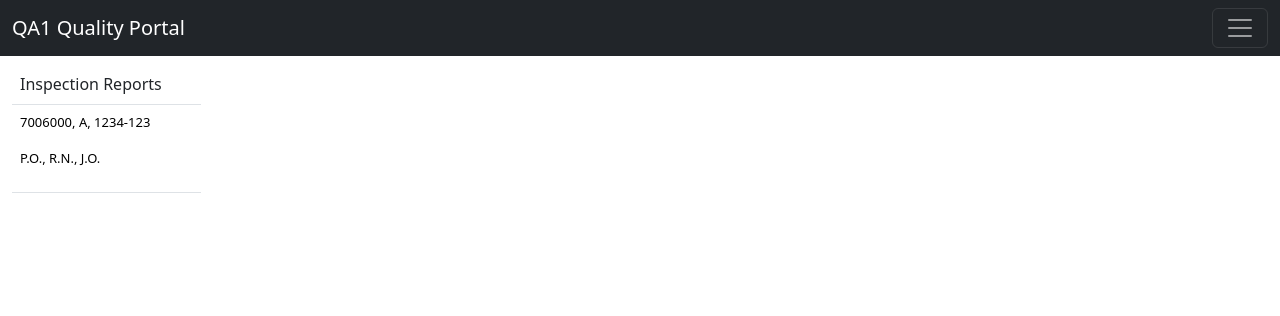
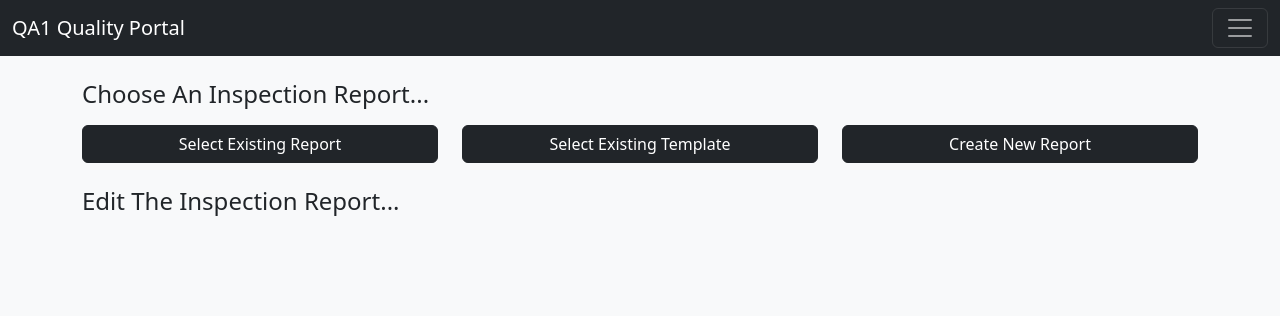
Before and after one commit to seneubauer/qc-modernization, a Flask app: page /data_entry in a window 1280 px wide. Shown: the top 316 px of the page. Run offline with Flask 2, Linux system fonts and the light colour scheme; parts of the project's set-up code (start-up, migrations or seed data) failed here and were passed over; some libraries are stand-ins or nearby versions.

Commit message:
reworked data entry

```diff
--- a/data_entry/app.py
+++ b/data_entry/app.py
@@ -4,7 +4,10 @@ from flask import Flask, render_template, send_from_directory
 # import dependencies for sqlalchemy
 from sqlalchemy.ext.automap import automap_base
 from sqlalchemy.orm import Session
-from sqlalchemy import create_engine
+from sqlalchemy import create_engine, and_, or_
+
+# import general dependencies
+import datetime
 
 # import confidential information
 from sys import path
@@ -50,6 +53,65 @@ app.config["SEND_FILE_MAX_AGE_DEFAULT"] = 0
 def data_entry_route():
     return render_template("data_entry.html")
 
+@app.route("/get_inspection_reports/<int:filter_type>/<string:filter_term>/<string:use_date_span>/<int:start_day>/<int:start_month>/<int:start_year>/<int:stop_day>/<int:stop_month>/<int:stop_year>/")
+def get_inspection_reports(filter_type:int, filter_term:str, use_date_span:str, start_day:int, start_month:int, start_year:int, stop_day:int, stop_month:int, stop_year:int):
+
+    # build the filtering dates
+    start_date = datetime.date(start_year, start_month, start_day)
+    stop_date = datetime.date(stop_year, stop_month, stop_day)
+
+    # define the output fields
+    output_arr = [
+        inspection_reports.id,
+        parts.drawing,
+        parts.revision,
+        parts.item,
+        inspection_reports.day_started,
+        inspection_reports.day_finished
+    ]
+
+    # open the database session
+    session = Session(engine)
+
+    # start the database query
+    results = session.query(*output_arr).join(parts, (parts.id == inspection_reports.part_id))
+
+    # add the date filtering
+    if use_date_span == "true":
+        results = results.filter(and_(inspection_reports.day_started >= start_date, inspection_reports.day_finished <= stop_date))
+
+    # add the drawing or item filtering
+    if filter_type == 1:
+        results = results.filter(parts.drawing.like(f"%{filter_term}%"))
+    elif filter_type == 2:
+        results = results.filter(parts.item.like(f"%{filter_term}%"))
+
+    # close the session
+    session.close()
+
+    # assemble the results
+    results_list = results.all()
+    output_data = []
+    if len(results_list) > 0:
+        for id, drawing, revision, item, started, finished, in results_list:
+            output_data.append({
+                "drawing": drawing,
+                "item_number": item,
+                "revision": revision.upper(),
+                "started": f"{started.month:02}/{started.day:02}/{started.year:04}",
+                "finished": f"{finished.month:02}/{finished.day:02}/{finished.year:04}"
+            })
+
+        return {
+            "status": "ok",
+            "response": output_data
+        }
+    else:
+        return {
+            "status": "not_ok",
+            "response": "error within the flask server or database query"
+        }
+
 # run the flask server
 if __name__ == "__main__":
     app.run(debug = True, port = 8000)
--- a/data_entry/data/inspection_reports.csv
+++ b/data_entry/data/inspection_reports.csv
@@ -1,3 +1,3 @@
 id,day_started,day_finished,job_order_id,disposition,part_id
-0,2023-01-01,2023-01-01,SEN0002345,pass,1
-1,2023-01-01,2023-01-01,SEN0004567,deviated,2
+0,2023-01-01,2023-01-05,SEN0002345,pass,1
+1,2023-01-06,2023-01-08,SEN0004567,deviated,2
--- a/data_entry/static/css/style.css
+++ b/data_entry/static/css/style.css
@@ -1,25 +1,7 @@
-.input-group-text {
-    width: 150px;
+#label_type_major {
+    width: 125px;
 }
 
-.ir_row {
-    padding: 0px;
+#existing_reports {
+    width: 600px;
 }
-
-.ir_row:hover {
-    background: lightgray;
-}
-
-.ir_row_item {
-    padding: 0px;
-    margin: 0px;
-    color: black;
-    text-decoration: none;
-    display: block;
-    font-size: small;
-}
-
-.ir_row_item:hover {
-    color: black;
-    cursor: pointer;
-}
--- /dev/null
+++ b/data_entry/static/js/data_entry.js
@@ -0,0 +1,90 @@
+// control definitions
+let existing_report_button = d3.select("#existing_report_button");
+let existing_report_table = d3.select("#existing_reports_table");
+let existing_report_filter_type = d3.select("#existing_report_filter_type");
+let existing_report_filter_term = d3.select("#existing_report_filter_term");
+let existing_report_filter_apply = d3.select("#existing_report_filter_apply");
+let existing_report_start_date = d3.select("#existing_report_start_date");
+let existing_report_stop_date = d3.select("#existing_report_stop_date");
+let existing_report_use_date = d3.select("#existing_report_use_date");
+
+// add events
+existing_report_button.on("click", update_existing_reports_panel);
+existing_report_filter_apply.on("click", update_existing_reports_panel);
+
+init();
+
+// initialization function
+function init()
+{
+    // set initial values
+    existing_report_start_date.property("value", "2023-01-01");
+    existing_report_stop_date.property("value", "2023-02-01");
+    existing_report_use_date.property("checked", false);
+}
+
+// update the existing reports panel
+function update_existing_reports_panel()
+{
+    // define the filter
+    let filter_type = existing_report_filter_type.property("value");
+    let filter_term = existing_report_filter_term.property("value");
+    let start_date = new Date(existing_report_start_date.property("value") + "T00:00:00");
+    let stop_date = new Date(existing_report_stop_date.property("value") + "T00:00:00");
+    let use_date = existing_report_use_date.property("checked");
+    let start_day = start_date.getDate();
+    let start_month = start_date.getMonth() + 1;
+    let start_year = start_date.getFullYear();
+    let stop_day = stop_date.getDate();
+    let stop_month = stop_date.getMonth() + 1;
+    let stop_year = stop_date.getFullYear();
+
+    // make sure the filter term is not null
+    if (filter_term == "") { filter_term = "null"; }
+
+    // define the route
+    let route = `get_inspection_reports/${filter_type}/${filter_term}/${use_date}/${start_day}/${start_month}/${start_year}/${stop_day}/${stop_month}/${stop_year}/`;
+
+    // query the database for inspection reports
+    d3.json(route).then(function (returned_object) {
+        if (returned_object.status == "ok") {
+
+            // extract data from the returned object
+            let dataset = returned_object.response;
+
+            // remove previous data
+            existing_report_table.selectAll("tbody").remove();
+
+            // create the table rows & attach the row click event
+            let rows = existing_report_table.append("tbody").selectAll("tr")
+                .data(dataset)
+                .enter()
+                .append("tr")
+                .on("click", (p, data) => inspection_report_selected(data.drawing));
+
+            // assign the cell contents
+            rows.selectAll("td")
+                .data(function (row) {
+                    return ["drawing", "item_number", "revision", "started", "finished"].map(function (column) {
+                        return { column: column, value: row[column] };
+                    });
+                })
+                .enter()
+                .append("td")
+                .text((x) => x.value);
+        }
+        else if (returned_object.status == "not_ok") {
+
+            // remove previous data
+            existing_report_table.selectAll("tbody").remove();
+
+            // log the error message
+            console.log(returned_object.response);
+        }
+    });
+}
+
+function inspection_report_selected(drawing)
+{
+    console.log(drawing);
+}
--- a/data_entry/static/js/logic.js
+++ /dev/null
@@ -1,8 +0,0 @@
-
-
-
-
-function check()
-{
-    console.log("hello world");
-}
--- a/data_entry/templates/data_entry.html
+++ b/data_entry/templates/data_entry.html
@@ -29,7 +29,7 @@
     <script src="https://cdn.plot.ly/plotly-latest.min.js"></script>
 </head>
 
-<body>
+<body class="bg-light">
 
     <!-- header -->
     <nav class="navbar navbar-dark bg-dark">
@@ -82,131 +82,128 @@
     </nav>
 
     <!-- body -->
-    <div class="container-fluid">
+    <div class="container">
+
+        <!-- choosing an inspection report -->
         <div class="row my-2">
-            <div class="col-md-2">
-                <table class="table table-hover">
+            <div class="col-md-12">
+                <h4 class="mt-3">Choose An Inspection Report...</h4>
+            </div>
+        </div>
+        <div class="row my-2">
+
+            <!-- select an existing report -->
+            <div class="col-md-4">
+                <div class="d-grid">
+                    <button class="btn btn-dark" type="button" id="existing_report_button" data-bs-toggle="offcanvas" data-bs-target="#existing_reports" aria-controls="select_existing_report">
+                        Select Existing Report
+                    </button>
+                </div>
+            </div>
+            <div class="offcanvas offcanvas-start bg-light" data-bs-scroll="true" tabindex="-1" id="existing_reports" aria-labelledby="existing_report_label">
+                <div class="offcanvas-header">
+                    <h5 class="offcanvas-title" id="existing_report_label">Existing Reports</h5>
+                    <button type="button" class="btn-close" data-bs-dismiss="offcanvas" aria-label="Close"></button>
+                </div>
+                <div class="offcanvas-body">
+                    <div class="input-group mb-3">
+                        <label class="input-group-text" id="label_type_major" for="existing_report_filter_type">Filter</label>
+                        <select class="form-select bg-light" id="existing_report_filter_type">
+                            <option value="0" selected>None</option>
+                            <option value="1">Drawing</option>
+                            <option value="2">Item Number</option>
+                        </select>
+                        <input type="text" class="form-control bg-light" id="existing_report_filter_term" aria-describedby="existing_report_apply_filter">
+                        <button class="btn btn-outline-secondary" type="button" id="existing_report_filter_apply">Apply</button>
+                    </div>
+                    <div class="input-group mb-3">
+                        <label class="input-group-text" id="label_type_major" for="existing_report_start_date">Date Span</label>
+                        <input id="existing_report_start_date" class="form-control bg-light" type="date">
+                        <input id="existing_report_stop_date" class="form-control bg-light" type="date">
+                        <div class="input-group-text">
+                            <input class="form-check-input-mt-0" type="checkbox" id="existing_report_use_date" value="">
+                        </div>
+                    </div>
+                    <table class="table table-sm table-hover table-light" id="existing_reports_table">
                         <thead>
                             <tr>
-                            <th scope="col">Inspection Reports</th>
+                                <th scope="col">Drawing</th>
+                                <th scope="col">Item Number</th>
+                                <th scope="col">Revision</th>
+                                <th scope="col">Started</th>
+                                <th scope="col">Finished</th>
                             </tr>
                         </thead>
-                    <tbody>
-                        <tr>
-                            <td class="ir_row">
-                                <a class="ir_row_item" onclick="return check()">
-                                    <p>7006000, A, 1234-123</p>
-                                    <p>P.O., R.N., J.O.</p>
-                                </a>
-                            </td>
-                        </tr>
-                    </tbody>
                     </table>
                 </div>
             </div>
+
+            <!-- select an existing template -->
+            <div class="col-md-4">
+                <div class="d-grid">
+                    <button class="btn btn-dark" type="button" data-bs-toggle="offcanvas" data-bs-target="#select_existing_template" aria-controls="select_existing_template">
+                        Select Existing Template
+                    </button>
                 </div>
-    <!-- <div class="container">
+            </div>
+            <div class="offcanvas offcanvas-start" data-bs-scroll="true" tabindex="-1" id="select_existing_template" aria-labelledby="select_existing_template_label">
+                <div class="offcanvas-header">
+                    <h5 class="offcanvas-title" id="select_existing_template_label">Existing Templates</h5>
+                    <button type="button" class="btn-close" data-bs-dismiss="offcanvas" aria-label="Close"></button>
+                </div>
+                <div class="offcanvas-body">
+                    <p>a table of all the existing inspection reports with a filtering option to reduce scrolling</p>
+                </div>
+            </div>
+
+            <!-- create a new report -->
+            <div class="col-md-4">
+                <div class="d-grid">
+                    <button class="btn btn-dark" type="button" data-bs-toggle="offcanvas" data-bs-target="#create_new_report" aria-controls="create_new_report">
+                        Create New Report
+                    </button>
+                </div>
+            </div>
+            <div class="offcanvas offcanvas-start" data-bs-scroll="true" tabindex="-1" id="create_new_report" aria-labelledby="create_new_report_label">
+                <div class="offcanvas-header">
+                    <h5 class="offcanvas-title" id="create_new_report_label">New Report</h5>
+                    <button type="button" class="btn-close" data-bs-dismiss="offcanvas" aria-label="Close"></button>
+                </div>
+                <div class="offcanvas-body">
+                    <p>an input form to create a new inspection report</p>
+                </div>
+            </div>
+
+        </div>
+
+        <!-- editing an inspection report -->
         <div class="row my-2">
             <div class="col-md-12">
-                <h4>Create Inspection Report</h4>
-                <div class="accordion" id="ir_accordion">
-                    <div class="accordion-item">
-                        <h2 class="accordion-header" id="heading_scratch">
-                            <button class="accordion-button" type="button" data-bs-toggle="collapse" data-bs-target="#collapse_scratch" aria-expanded="true" aria-controls="collapse_scratch">
-                                From Scratch...
-                            </button>
-                        </h2>
-                        <div id="collapse_scratch" class="accordion-collapse collapse show" aria-labelledby="heading_scratch" data-bs-parent="#ir_accordion">
-                            <div class="accordion-body">
-                                <div class="input-group input-group-sm my-2">
-                                    <span class="input-group-text" id="scratch_label_ir_drawing">Drawing</span>
-                                    <input type="text" class="form-control" aria-describedby="scratch_label_ir_drawing" id="scratch_input_ir_drawing">
-                                </div>
-                                <div class="input-group input-group-sm my-2">
-                                    <span class="input-group-text" id="scratch_label_ir_revision">Revision</span>
-                                    <input type="text" class="form-control" aria-describedby="scratch_label_ir_revision" id="scratch_input_ir_revision">
-                                </div>
-                                <div class="input-group input-group-sm my-2">
-                                    <span class="input-group-text" id="scratch_label_ir_item">Item</span>
-                                    <input type="text" class="form-control" aria-describedby="scratch_label_ir_item" id="scratch_input_ir_item">
-                                </div>
-                                <div class="input-group input-group-sm my-2">
-                                    <span class="input-group-text" id="scratch_label_ir_joborder">Job Order</span>
-                                    <select class="form-select" aria-describedby="scratch_label_ir_joborder" id="scratch_select_ir_joborder"></select>
-                                    <input type="text" class="form-control" aria-describedby="scratch_label_ir_joborder" id="scratch_input_ir_joborder">
-                                    <button class="btn btn-outline-secondary" type="button" id="scratch_create_ir_joborder">Create</button>
-                                </div>
-                                <div class="input-group input-group-sm my-2">
-                                    <span class="input-group-text" id="scratch_label_ir_purchaseorder">Purchase Order</span>
-                                    <select class="form-select" aria-describedby="scratch_label_ir_purchaseorder" id="scratch_select_ir_purchaseorder"></select>
-                                    <input type="text" class="form-control" aria-describedby="scratch_label_ir_purchaseorder" id="scratch_input_ir_purchaseorder">
-                                    <button class="btn btn-outline-secondary" type="button" id="scratch_create_ir_purchaseorder">Create</button>
-                                </div>
-                                <div class="input-group input-group-sm my-2">
-                                    <span class="input-group-text" id="scratch_label_ir_receivernumber">Receiver Number</span>
-                                    <select class="form-select" aria-describedby="scratch_label_ir_receivernumber" id="scratch_select_ir_receivernumber"></select>
-                                    <input type="text" class="form-control" aria-describedby="scratch_label_ir_receivernumber" id="scratch_input_ir_receivernumber">
-                                    <button class="btn btn-outline-secondary" type="button" id="scratch_create_ir_receivernumber">Create</button>
-                                </div>
-                            </div>
-                        </div>
-                    </div>
-                    <div class="accordion-item">
-                        <h2 class="accordion-header" id="heading_template">
-                            <button class="accordion-button collapsed" type="button" data-bs-toggle="collapse" data-bs-target="#collapse_template" aria-expanded="false" aria-controls="collapse_template">
-                                From Template...
-                            </button>
-                        </h2>
-                        <div id="collapse_template" class="accordion-collapse collapse" aria-labelledby="heading_template" data-bs-parent="#ir_accordion">
-                            <div class="accordion-body">
-                                <div class="input-group input-group-sm my-2">
-                                    <span class="input-group-text" id="template_label_ir_drawing">Drawing</span>
-                                    <select class="form-select" aria-describedby="template_label_ir_drawing" id="template_select_ir_drawing"></select>
-                                </div>
-                                <div class="input-group input-group-sm my-2">
-                                    <span class="input-group-text" id="template_label_ir_revision">Revision</span>
-                                    <select class="form-select" aria-describedby="template_label_ir_revision" id="template_select_ir_revision"></select>
-                                </div>
-                                <div class="input-group input-group-sm my-2">
-                                    <span class="input-group-text" id="template_label_ir_item">Item</span>
-                                    <select class="form-select" aria-describedby="template_label_ir_item" id="template_select_ir_item"></select>
-                                </div>
-                                <div class="input-group input-group-sm my-2">
-                                    <span class="input-group-text" id="template_label_ir_joborder">Job Order</span>
-                                    <select class="form-select" aria-describedby="template_label_ir_joborder" id="template_select_ir_joborder"></select>
-                                    <input type="text" class="form-control" aria-describedby="template_label_ir_joborder" id="template_input_ir_joborder">
-                                    <button class="btn btn-outline-secondary" type="button" id="template_create_ir_joborder">Create</button>
-                                </div>
-                                <div class="input-group input-group-sm my-2">
-                                    <span class="input-group-text" id="template_label_ir_purchaseorder">Purchase Order</span>
-                                    <select class="form-select" aria-describedby="template_label_ir_purchaseorder" id="template_select_ir_purchaseorder"></select>
-                                    <input type="text" class="form-control" aria-describedby="template_label_ir_purchaseorder" id="template_input_ir_purchaseorder">
-                                    <button class="btn btn-outline-secondary" type="button" id="template_create_ir_purchaseorder">Create</button>
-                                </div>
-                                <div class="input-group input-group-sm my-2">
-                                    <span class="input-group-text" id="template_label_ir_receivernumber">Receiver Number</span>
-                                    <select class="form-select" aria-describedby="template_label_ir_receivernumber" id="template_select_ir_receivernumber"></select>
-                                    <input type="text" class="form-control" aria-describedby="template_label_ir_receivernumber" id="template_input_ir_receivernumber">
-                                    <button class="btn btn-outline-secondary" type="button" id="template_create_ir_receivernumber">Create</button>
-                                </div>
-                            </div>
-                        </div>
-                    </div>
-                </div>
+                <h4 class="mt-3">Edit The Inspection Report...</h4>
             </div>
         </div>
         <div class="row my-2">
-            <div class="col-md-6">
-                <h4>Characteristics</h4>
-            </div>
-            <div class="col-md-6">
-                <div class="btn-toolbar justify-content-end" role="toolbar">
-                    <button type="button" class="btn btn-outline-dark me-1">Add</button>
-                    <button type="button" class="btn btn-outline-dark ms-1">Remove</button>
+            <!--
+                inspection report id
+                inspection report start/finish dates
+                inspection report disposition
+                inspection report associated job order
+                inspection report associated purchase order(s)
+                inspection report associated receiver number(s)
+
+                associated part's characteristic name
+                associated part's characteristic nominal
+                associated part's characteristic usl
+                associated part's characteristic lsl
+                associated part's characteristic measured
+
+                associated part's characteristic gauge (from id)
+                associated part's characteristic specification type (from id)
+            -->
+
+
         </div>
     </div>
-        </div>
-    </div> -->
 
     <!-- import bootstrap js library -->
     <script src="https://cdn.jsdelivr.net/npm/bootstrap@5.2.0/dist/js/bootstrap.bundle.min.js"
@@ -214,7 +211,7 @@
             crossorigin="anonymous"></script>
 
     <!-- import local js scripts -->
-    <script src="/static/js/logic.js"></script>
+    <script src="/static/js/data_entry.js"></script>
 
 </body>
 
```
Lines whose indentation alone changed are shown as unchanged.
